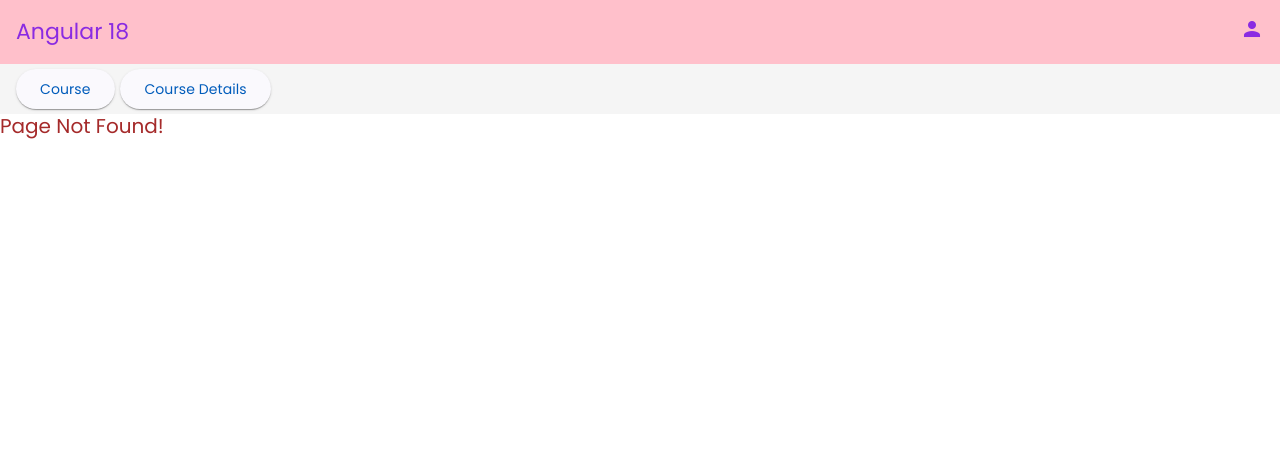
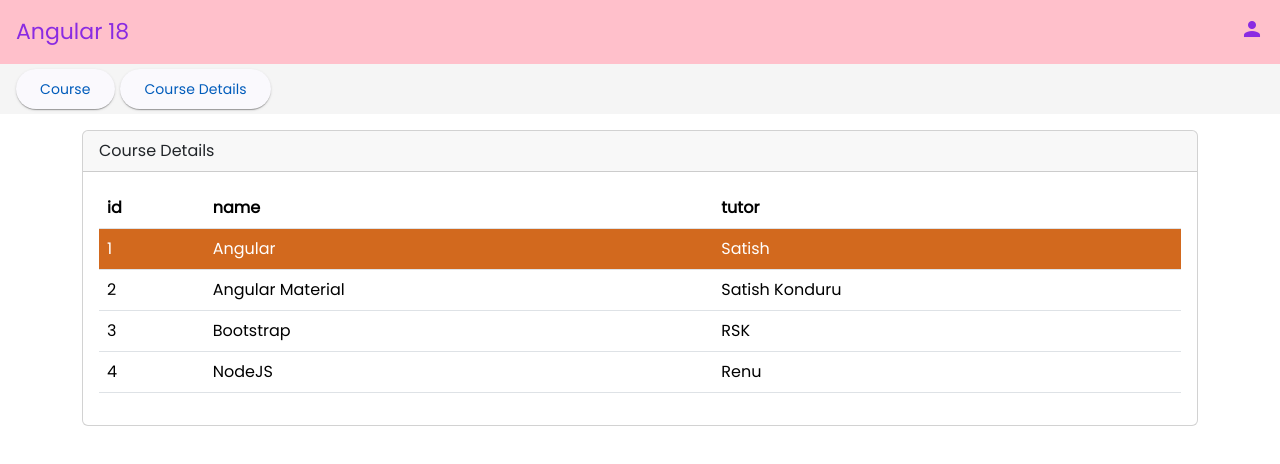
Before and after one commit to SatishKonduru/batch26Angular18Core, an Angular app: page /#/courseDetails/1 in a window 1280 px wide. Before the commit this address led to /#/. Shown: the top 464 px of the page. Built offline with nearby package versions, Linux system fonts and the light colour scheme.

Commit message:
queryParams

```diff
--- a/src/app/components/course-details/course-details.component.css
+++ b/src/app/components/course-details/course-details.component.css
@@ -1,3 +1,7 @@
 table:hover{
     cursor: pointer
 }
+.selected{
+    background-color: chocolate;
+    color: #fff
+}
--- a/src/app/components/course-details/course-details.component.html
+++ b/src/app/components/course-details/course-details.component.html
@@ -16,7 +16,7 @@
                     @for(course of courseList; track course){
                         <tr (click)="onSelect(course)">
                             @for(key of courseKeys; track key){
-                                <td>{{course[key]}}</td>
+                                <td [class.selected]="getSelected(course)">{{course[key]}}</td>
                             }
                         </tr>
                     }
--- a/src/app/components/course-details/course-details.component.ts
+++ b/src/app/components/course-details/course-details.component.ts
@@ -1,5 +1,5 @@
 import { Component, inject, OnInit } from '@angular/core';
-import { Router } from '@angular/router';
+import { ActivatedRoute, Router } from '@angular/router';
 
 @Component({
   selector: 'app-course-details',
@@ -10,6 +10,7 @@
 })
 export class CourseDetailsComponent implements OnInit{
   router = inject(Router)
+  activatedRoute = inject(ActivatedRoute)
   courseList = [
     {id: 1, name: 'Angular', tutor: 'Satish'},
     {id: 2, name: 'Angular Material', tutor: 'Satish Konduru'},
@@ -17,12 +18,25 @@
     {id: 4, name: 'NodeJS', tutor: 'Renu'},
   ]
 courseKeys: string[];
+courseId: any
+selected = 'selected'
  ngOnInit(): void {
    this.courseKeys = Object.keys(this.courseList[0])
+    this.activatedRoute.paramMap.subscribe(params => {
+      if(params){
+        this.courseId = params.get('id')
+      }
+    })
+
  }
 
  onSelect(course: any){
   console.log("Selected Course: ", course)
-  this.router.navigate(['/selectedCourse', JSON.stringify(course)])
- }
+  // this.router.navigate(['/selectedCourse', JSON.stringify(course)]) //configuring route parameters
+  this.router.navigate(['/selectedCourse'],{queryParams: {course: JSON.stringify(course) }}) //QueryParams
 }
+
+getSelected(course: any){
+  return course.id == this.courseId
+}
+}
--- a/src/app/components/selected-course/selected-course.component.html
+++ b/src/app/components/selected-course/selected-course.component.html
@@ -14,5 +14,8 @@
                 <span class="text-danger"> Tutor: <span class="text-success">{{myCourse.tutor}}</span></span>
             </div>
         </div>
+        <div class="card-footer">
+            <button mat-button (click)="goBack()">Back</button>
+        </div>
     </div>
 </div>
--- a/src/app/components/selected-course/selected-course.component.ts
+++ b/src/app/components/selected-course/selected-course.component.ts
@@ -1,22 +1,35 @@
 import { Component, inject, OnInit } from '@angular/core';
-import { ActivatedRoute } from '@angular/router';
+import { ActivatedRoute, Router } from '@angular/router';
+import {MatButtonModule} from '@angular/material/button';
+import { CommonModule } from '@angular/common';
 
 @Component({
   selector: 'app-selected-course',
   standalone: true,
-  imports: [],
+  imports: [MatButtonModule, CommonModule],
   templateUrl: './selected-course.component.html',
   styleUrl: './selected-course.component.css'
 })
 export class SelectedCourseComponent implements OnInit{
 //  constructor(activatedRoute: ActivatedRoute){}
 activatedRoute = inject(ActivatedRoute)
+router = inject(Router)
 myCourse: any
 ngOnInit(): void {
-  this.activatedRoute.paramMap.subscribe(params => {
-    const getParams = params.get('course')
-    this.myCourse = JSON.parse(getParams)
-    console.log("In Selected Course Component: ", this.myCourse)
+  // this.activatedRoute.paramMap.subscribe(params => {
+  //   const getParams = params.get('course')
+  //   this.myCourse = JSON.parse(getParams)
+  //   console.log("In Selected Course Component: ", this.myCourse)
+  // })
+  this.activatedRoute.queryParams.subscribe(params => {
+    this.myCourse = JSON.parse(params['course'])
   })
 }
+
+goBack(){
+this.router.navigate(['/courseDetails', this.myCourse.id]) //using route parameters
 }
+
+
+
+}
```
Also changed, not shown: src/app/app.routes.ts (+8 -0 lines).
